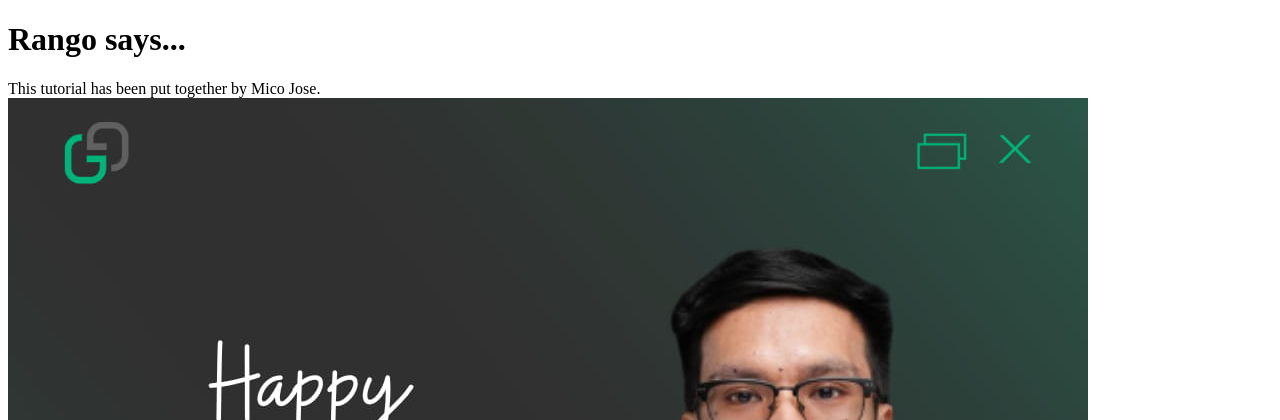
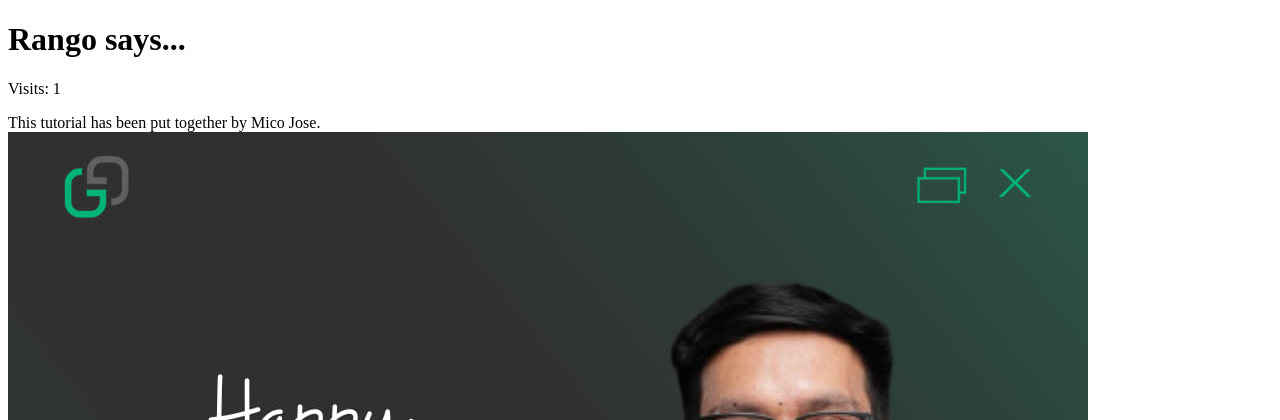
Before and after one commit to jeanjoellevillanueva/mico-training, a Django app: page /rango/about/ in a window 1280 px wide. Shown: the top 420 px of the page. Run offline with Django 5.2, Linux system fonts and the light colour scheme; data comes from the database, SQL or seed files in the repository; both versions use the stored data as it was after the commit.

Commit message:
Chapter 10: Exercise

```diff
--- a/rango/templates/rango/about.html
+++ b/rango/templates/rango/about.html
@@ -8,6 +8,7 @@
     {%block body_block%}
         <h1>Rango says...</h1>
 
+        <p>Visits: {{ visits }}</p>
         <div>
             This tutorial has been put together by Mico Jose.
         </div>
--- a/rango/views.py
+++ b/rango/views.py
@@ -54,7 +54,9 @@ def index(request):
     context_dict['boldmessage'] = 'Crunchy, creamy, cookie, candy, cupcake!'
     context_dict['categories'] = category_list
     context_dict['pages'] = page_list
-    context_dict['visits'] = int(request.COOKIES.get('visits', '1'))
+
+    # IMPORTANT: use session not cookies
+    context_dict['visits'] = int(request.session.get('visits', '1'))
 
     # Obtain our Response object early so we can add cookie information.
     response = render(request, 'rango/index.html', context=context_dict)
@@ -75,7 +77,10 @@ def about(request):
         print("TEST COOKIE WORKED!")
         request.session.delete_test_cookie()
 
-    return render(request, 'rango/about.html', {})
+    # return render(request, 'rango/about.html', {})
+    visits = request.session.get('visits', 1)
+    return render(request, 'rango/about.html', {'visits': visits})
+
 
 
 # Creating an Add Category View
@@ -260,19 +265,24 @@ def visitor_cookies_handler(request, response):
         # We use the COOKIES.get() function to obtain the visits cookie.
         # If the cookie exists, the value returned is casted to an integer.
         # If the cookie doesn't exist, then the default value of 1 is used.
-        visits = int(request.COOKIES.get('visits', '1'))
+        visits = request.session.get('visits', '1')
 
-        last_visit_cookies = request.COOKIES.get('last_visit', str(datetime.now()))
-        last_visit_time = datetime.strptime(last_visit_cookies[:-7], '%Y-%m-%d %H:%M:%S')
+        last_visit = request.session.get('last_visit')
 
-        # If it's been more than a day since the last visit...
-        if (datetime.now() - last_visit_time).days > 0:
-            visits = visits + 1
-            # Update the last visit cookie now that we have updated the count
-            response.set_cookie('last_visit', str(datetime.now()))
+        current_time = datetime.now()
+
+        if last_visit:
+            last_visit_time = datetime.strptime(last_visit, '%Y-%m-%d %H:%M:%S')
+
+            # If more than a day passed
+            if (current_time - last_visit_time).days > 0:
+                visits += 1
+
         else:
-            # Set the last visit cookie
-            response.set_cookie('last_visit', last_visit_cookies)
+            visits = 1
+
         # Update/set the visits cookie
         request.session['visits'] = visits
+        request.session['last_visit'] = str(current_time)
+
         return response
```
Also changed, not shown: db.sqlite3.
